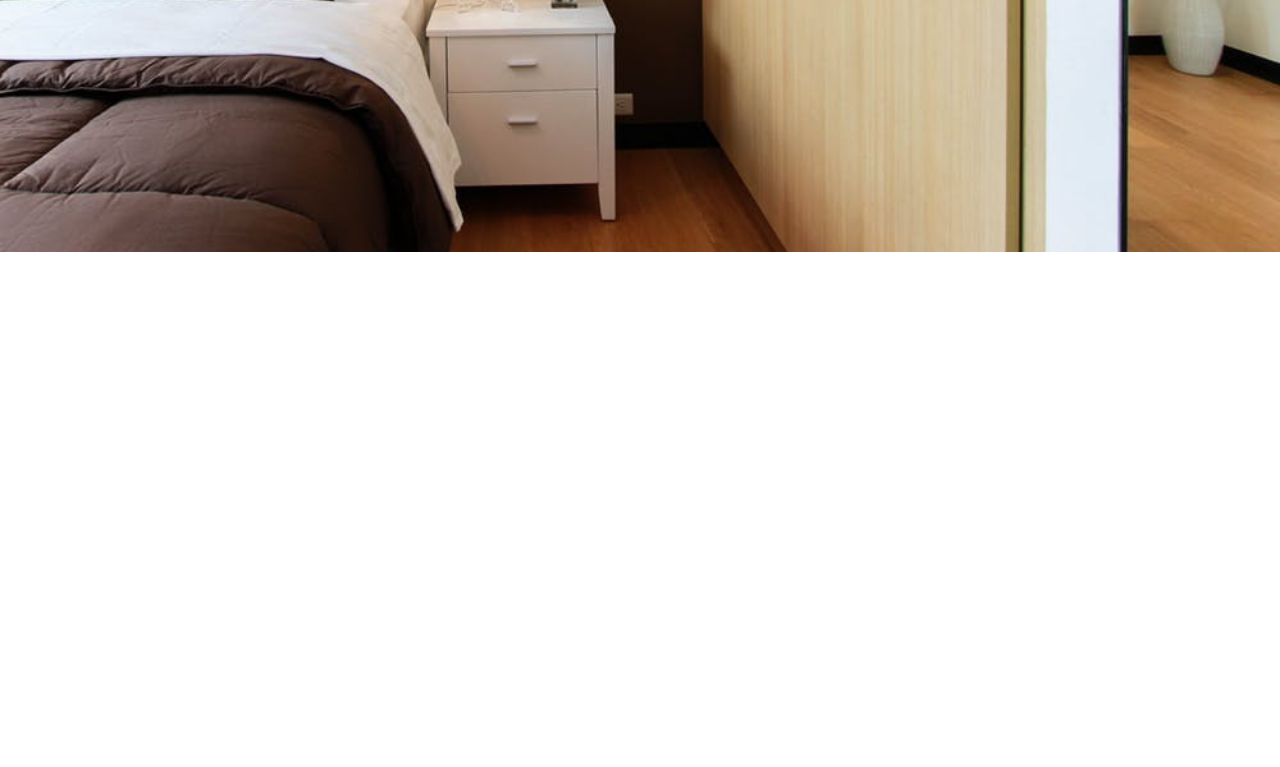
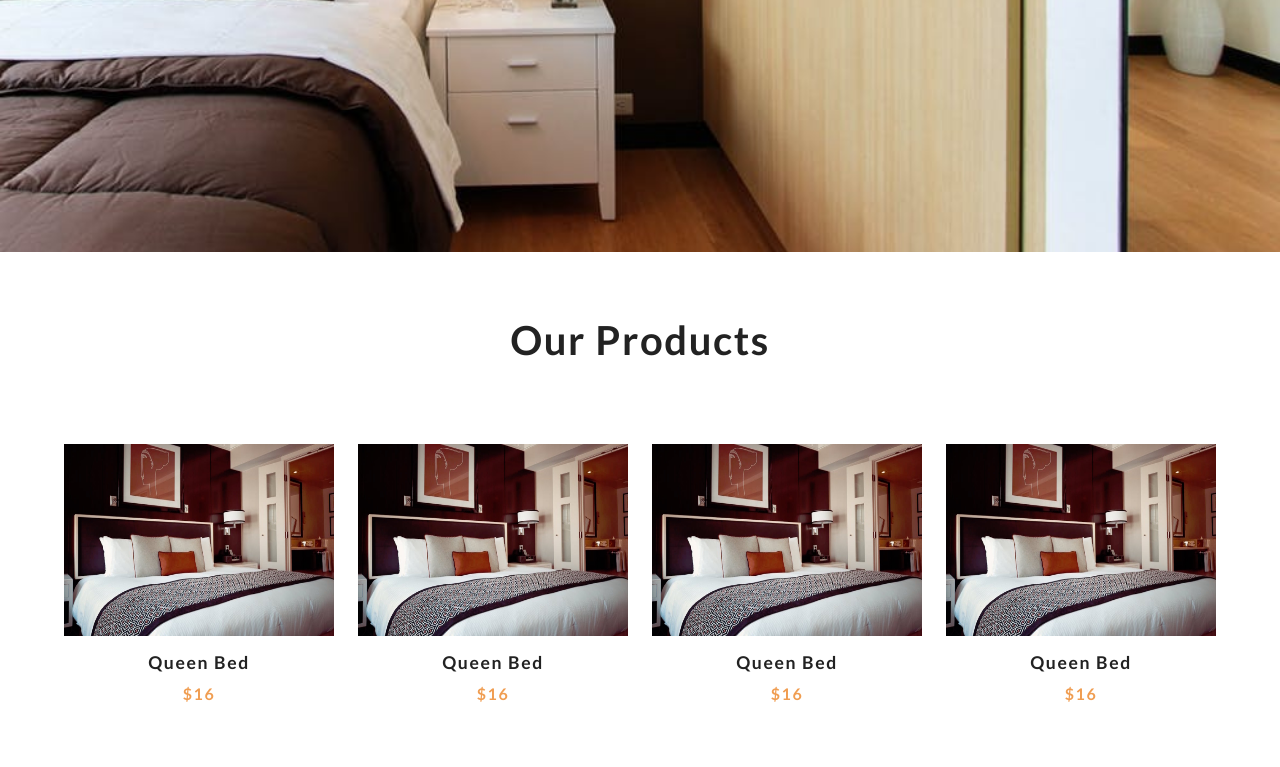
Before and after one commit to shalant/Smilga-ComfyHouse, a plain HTML site: page index.html in a window 1280 px wide. Shown: the part 548-1315 px from the top of the page. Before the commit the page ends 800 px from the top, so only its background shows below. Drawn offline with Linux system fonts and the light colour scheme.

Commit message:
around 54

```diff
--- a/index.html
+++ b/index.html
@@ -35,6 +35,62 @@
     </div>
 </header>
 <!-- end of hero -->
+<!-- products -->
+<section class="products">
+    <div class="section-title">
+        <h2>our products</h2>
+    </div>
+        <div class="products-center">
+            <article class="product">
+                <div class="img-container">
+                    <img src="./images/product-1.jpeg" alt="product" class="product-img">
+                    <button class="bag-btn" data-id="1">
+                        <i class="fas fa-shopping-cart"></i>
+                        add to bag
+                    </button>
+                </div>
+                <h3>queen bed</h3>
+                <h4>$16</h4>
+            </article>
+
+            <article class="product">
+                <div class="img-container">
+                    <img src="./images/product-1.jpeg" alt="product" class="product-img">
+                    <button class="bag-btn" data-id="1">
+                        <i class="fas fa-shopping-cart"></i>
+                        add to bag
+                    </button>
+                </div>
+                <h3>queen bed</h3>
+                <h4>$16</h4>
+            </article>
+
+            <article class="product">
+                <div class="img-container">
+                    <img src="./images/product-1.jpeg" alt="product" class="product-img">
+                    <button class="bag-btn" data-id="1">
+                        <i class="fas fa-shopping-cart"></i>
+                        add to bag
+                    </button>
+                </div>
+                <h3>queen bed</h3>
+                <h4>$16</h4>
+            </article>
+
+            <article class="product">
+                <div class="img-container">
+                    <img src="./images/product-1.jpeg" alt="product" class="product-img">
+                    <button class="bag-btn" data-id="1">
+                        <i class="fas fa-shopping-cart"></i>
+                        add to bag
+                    </button>
+                </div>
+                <h3>queen bed</h3>
+                <h4>$16</h4>
+            </article>
+        </div>
+</section>
+<!-- end of products -->
     <script src="app.js"></script>
 </body>
 </html>
--- a/styles.css
+++ b/styles.css
@@ -94,3 +94,79 @@ body {
     color: var(--primaryColor);
   }
   /* --------------- End of Hero ---------------- */
+
+
+/* --------------- Products ---------------- */
+
+.products {
+    padding: 4rem 0;
+  }
+  .section-title h2 {
+    text-align: center;
+    font-size: 2.5rem;
+    margin-bottom: 5rem;
+    text-transform: capitalize;
+    letter-spacing: var(--mainSpacing);
+  }
+  .products-center {
+    width: 90vw;
+    margin: 0 auto;
+    max-width: 1170px;
+    display: grid;
+    grid-template-columns: repeat(auto-fit, minmax(260px, 1fr));
+    grid-column-gap: 1.5rem;
+    grid-row-gap: 2rem;
+  }
+  .img-container {
+    position: relative;
+    overflow: hidden;
+  }
+  .bag-btn {
+    position: absolute;
+    top: 70%;
+    right: 0;
+    background: var(--primaryColor);
+    border: none;
+    text-transform: uppercase;
+    padding: 0.5rem 0.75rem;
+    letter-spacing: var(--mainSpacing);
+    font-weight: bold;
+    transition: var(--mainTransition);
+    transform: translateX(101%);
+    cursor: pointer;
+  }
+  .bag-btn:hover {
+    color: var(--mainWhite);
+  }
+  .fa-shopping-cart {
+    margin-right: 0.5rem;
+  }
+  .img-container:hover .bag-btn {
+    transform: translateX(0);
+  }
+  .product-img {
+    display: block;
+    width: 100%;
+    min-height: 12rem;
+    transition: var(--mainTransition);
+  }
+  .img-container:hover .product-img {
+    opacity: 0.5;
+  }
+
+  .product h3 {
+    text-transform: capitalize;
+    font-size: 1.1rem;
+    margin-top: 1rem;
+    letter-spacing: var(--mainSpacing);
+    text-align: center;
+  }
+
+  .product h4 {
+    margin-top: 0.7rem;
+    letter-spacing: var(--mainSpacing);
+    color: var(--primaryColor);
+    text-align: center;
+  }
+
+  /* ---------------End of Products ---------------- */
```
Also changed, not shown: main.css (+0 -74 lines).
